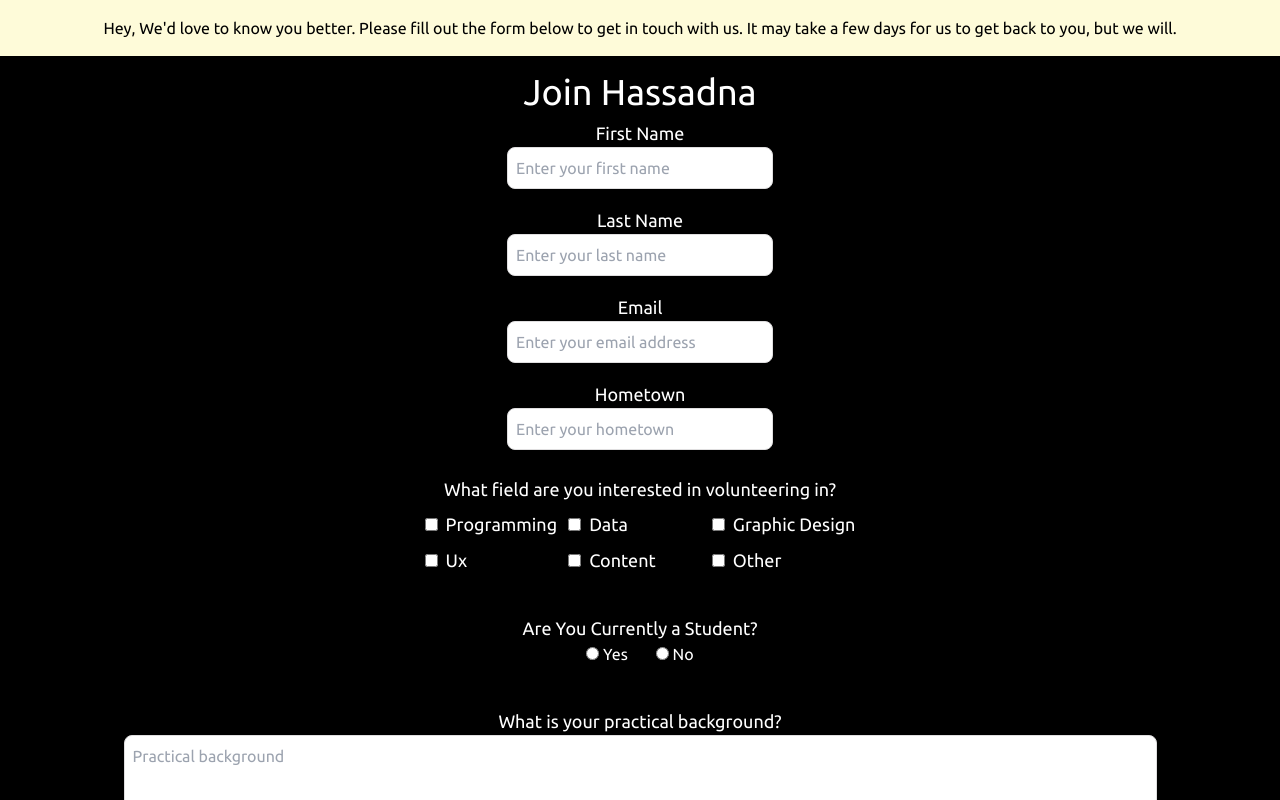
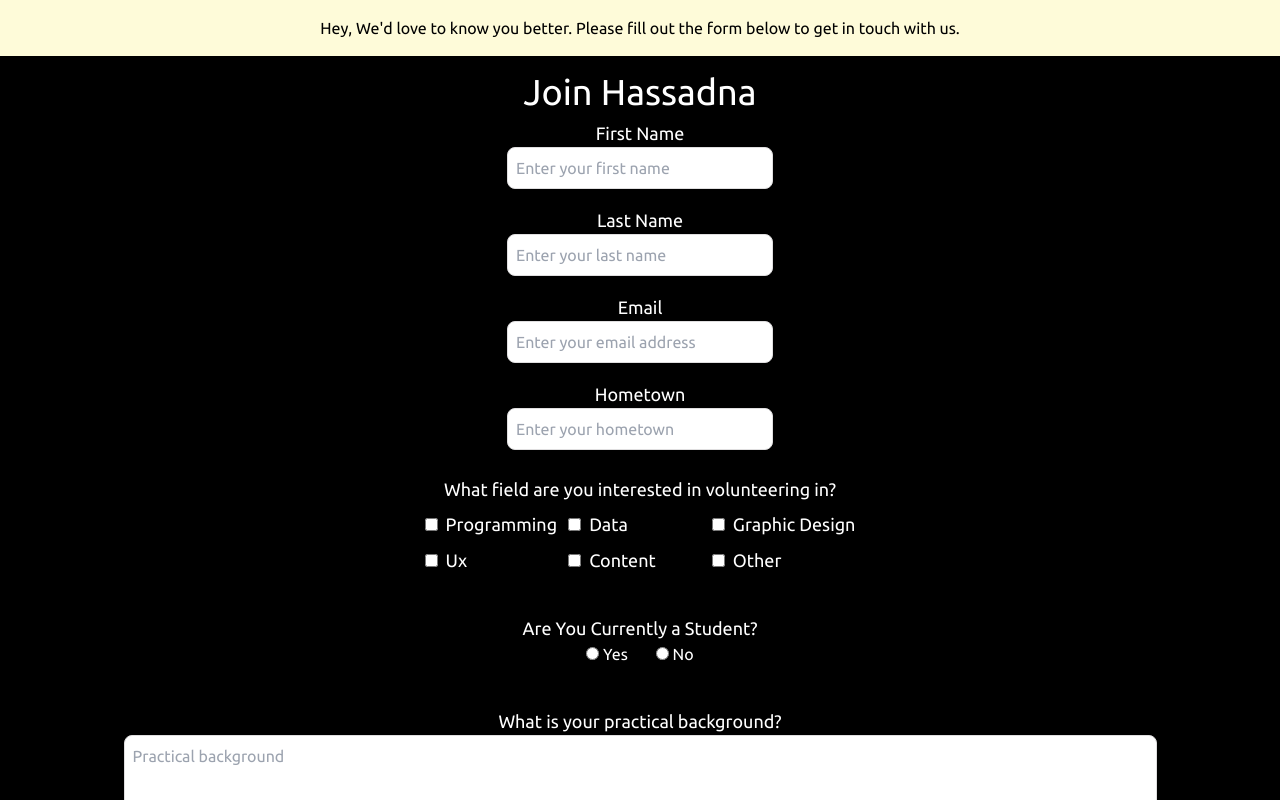
Before and after one commit to OmerBenMoshe/hassadna-campaign, a Next.js app: page /join-us in a window 1280 px wide. Shown: the top 800 px of the page. Built offline with nearby package versions, Linux system fonts and the light colour scheme.

Commit message:
Update dependencies and add Supabase integration

```diff
--- a/app/join-us/JoinUsForm.tsx
+++ b/app/join-us/JoinUsForm.tsx
@@ -6,6 +6,10 @@ import PersonalDetails from './formSections/PersonalDetails';
 import VolunteeringDetails from './formSections/VolunteeringDetails';
 import StudentDetails from './formSections/StudentDetails';
 import PracticalDetails from './formSections/PracticalDetails';
+import { createClient } from '@supabase/supabase-js'
+
+// Create a single supabase client for interacting with your database
+const supabase = createClient('https://fevrcdgxpvtzvsqfqako.supabase.co', 'eyJhbGciOiJIUzI1NiIsInR5cCI6IkpXVCJ9.eyJpc3MiOiJzdXBhYmFzZSIsInJlZiI6ImZldnJjZGd4cHZ0enZzcWZxYWtvIiwicm9sZSI6ImFub24iLCJpYXQiOjE3MDc2NjY1ODUsImV4cCI6MjAyMzI0MjU4NX0.L_4VuBpOD1J4prWrBPSlnhOW8BdJCwDG7Lc0vlh6rug')
 
 export interface FormValues {
   firstName: string;
@@ -87,10 +91,17 @@ export default function JoinUsForm() {
 
     // Handle form data here. You can send it to a server or do something else with it.
     // For example, if you're using a state to store form data:
-    console.log(formData);
+    const { data, error } = await supabase
+    .from('volunteer-form')
+    .insert([formData]);
 
+  if (error) {
+    console.error('Error submitting form: ', error);
+  } else {
+    console.log('Form submitted successfully: ', data);
     setSubmitted(true);
-  };
+  }
+};
 
   return (
     <>
@@ -106,7 +117,7 @@ export default function JoinUsForm() {
           <div className="demo-notes padding-1 text-black w-full text-center">
             <p className='text-base'>
               Hey, We&apos;d love to know you better. Please fill out the form below to
-              get in touch with us. It may take a few days for us to get back to you, but we will.
+              get in touch with us.
             </p>
           </div>
           <h1 className='text-4xl mt-4'>Join Hassadna</h1>
--- a/package.json
+++ b/package.json
@@ -14,7 +14,7 @@
     "@emotion/styled": "^11.11.0",
     "@mui/x-charts": "^6.19.3",
     "@supabase/ssr": "^0.0.10",
-    "@supabase/supabase-js": "^2.39.1",
+    "@supabase/supabase-js": "^2.39.3",
     "@types/styled-components": "^5.1.34",
     "@visx/axis": "^3.8.0",
     "@visx/event": "^3.3.0",
```
Also changed, not shown: 2 other files (tests, documents, lock files or other folders).
